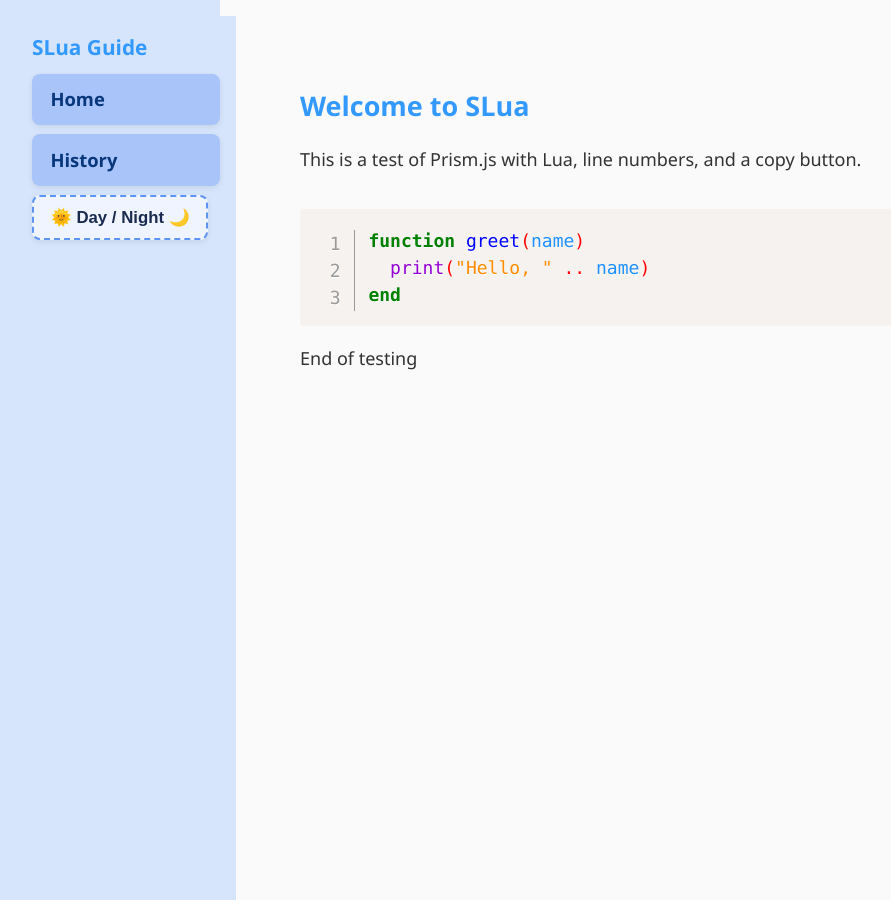
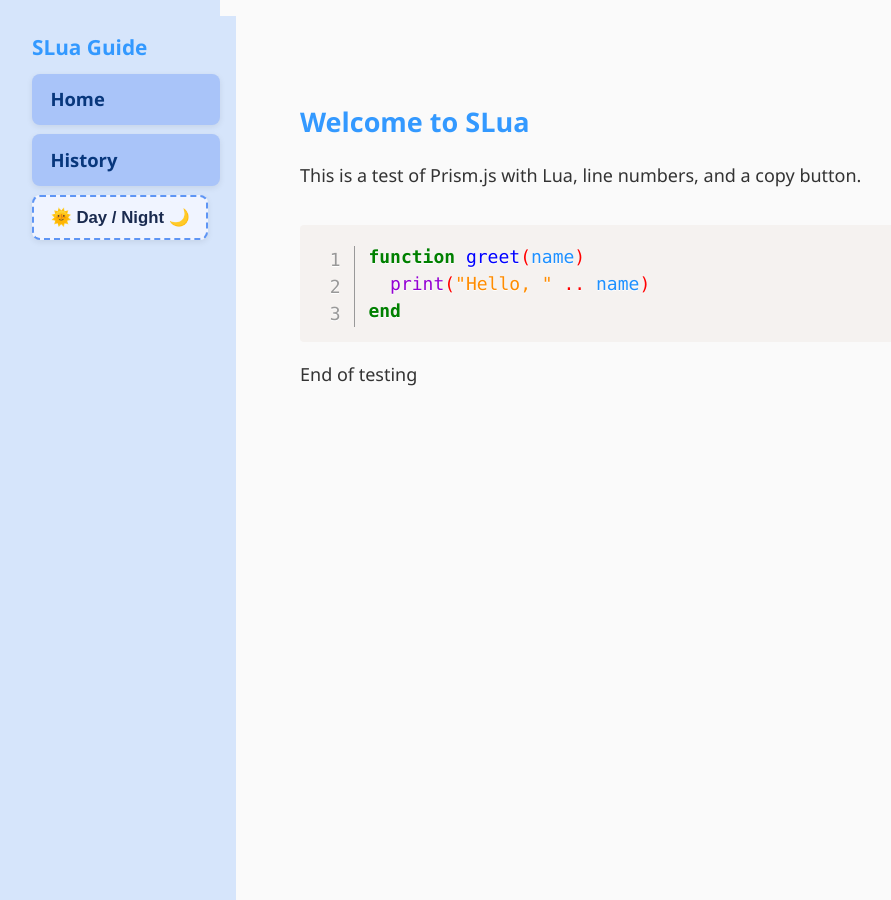
Before and after one commit to Suzanna-Linn/slua, a Jekyll site: the page built from docs/index.md, in a window 1280 px wide. Shown: the whole page, without its empty margins (0-891 px from the left). Built offline with Jekyll 4.4.1, drawn with Linux system fonts in a browser that asks for light colours; nearby versions of some CDN libraries; comment, search, counter and statistics services are not loaded.

Commit message:
Update style.css

```diff
--- a/docs/assets/style.css
+++ b/docs/assets/style.css
@@ -87,8 +87,9 @@
 
 .content {
   margin-left: 220px;
-  padding: 1rem 1rem 1rem 5rem;
+  padding: 2rem 2rem 2rem 5rem;
   flex: 1;
+  max-width: 900px;
 }
 
 /* Headers in Linden blue */
```
